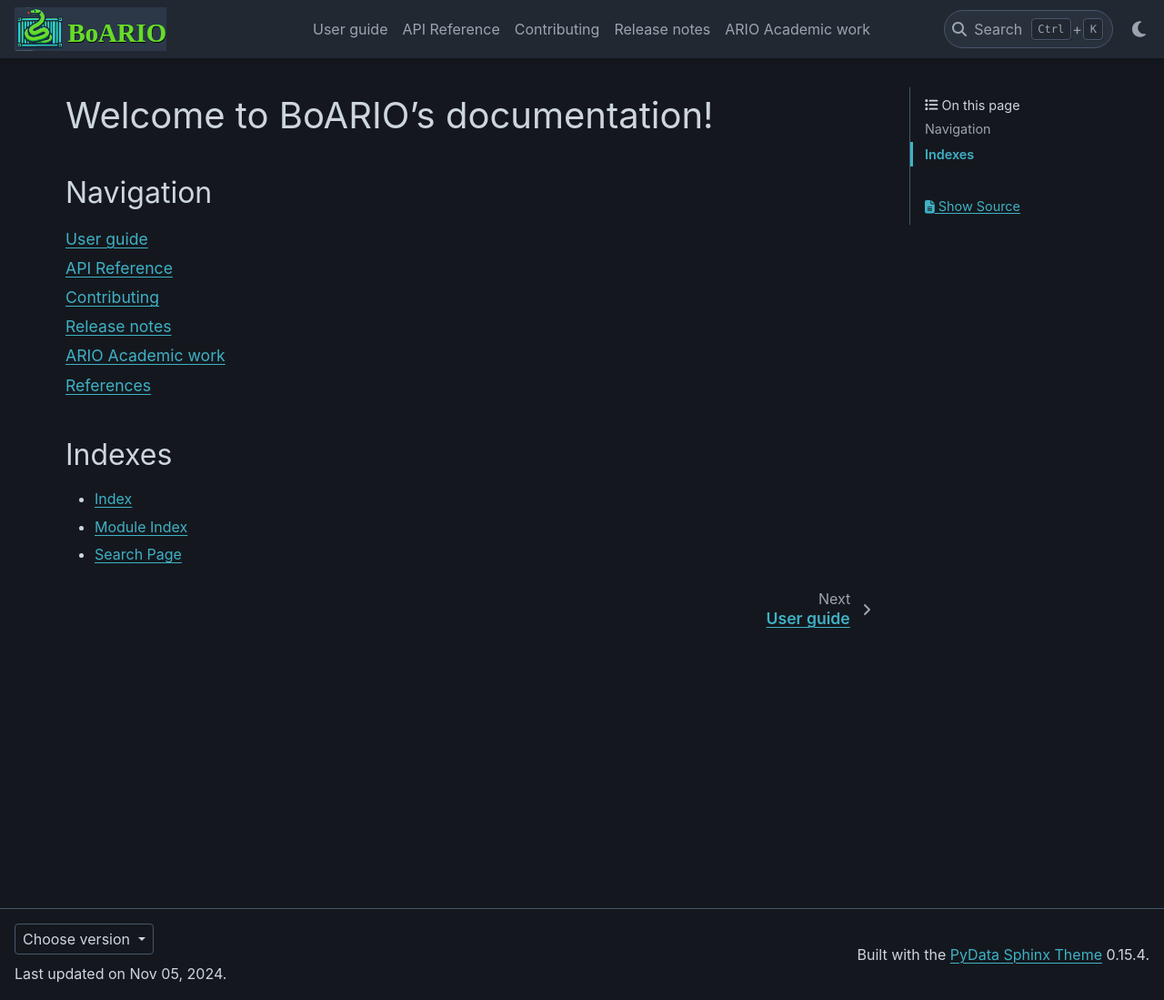
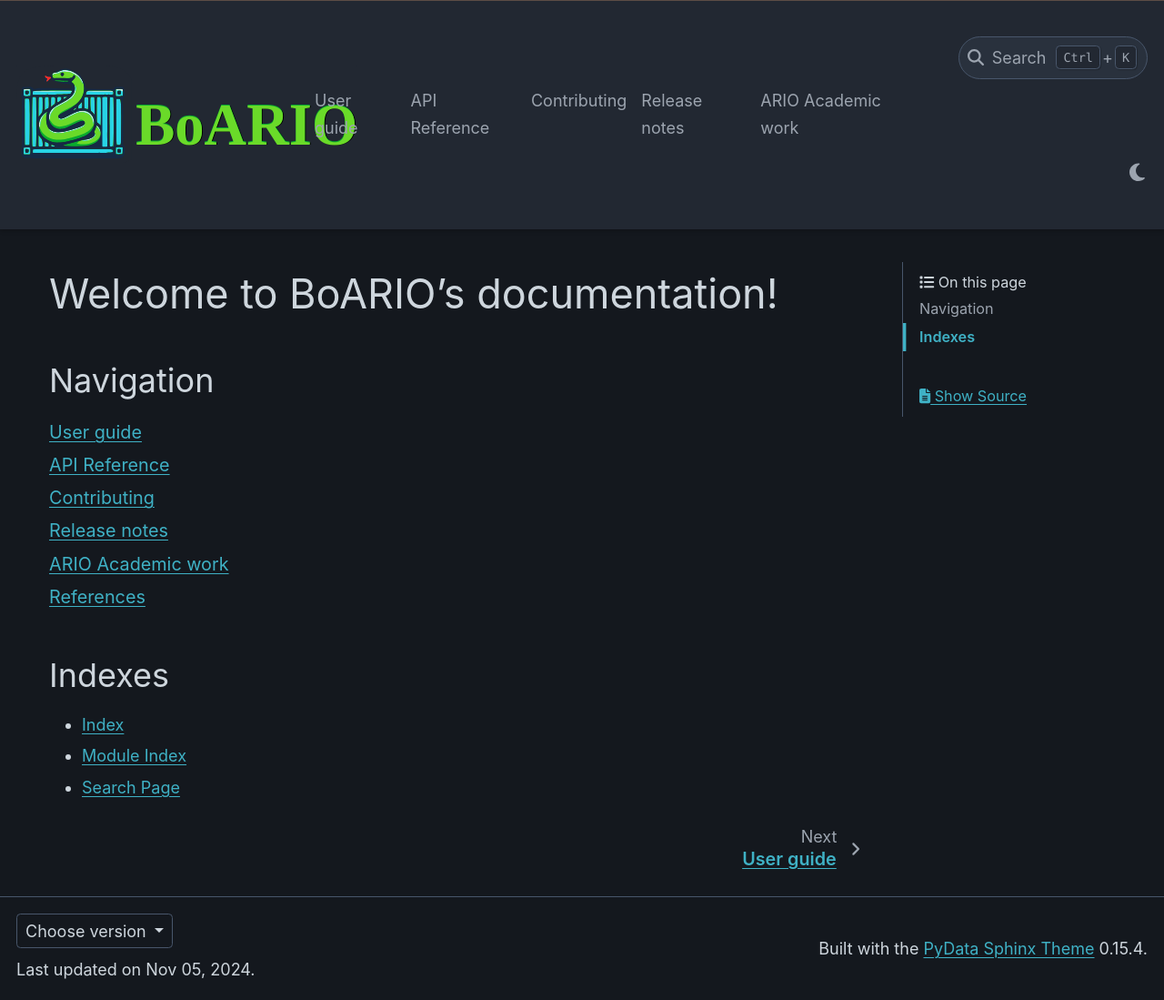
Before and after one commit to spjuhel/BoARIO, a Sphinx documentation site: the page built from docs/source/index.rst, in a window 1280 px wide and 1099 px high. Shown: the whole window at 91% size. Built offline with Sphinx 7.4.7 and the PyData theme 0.15.4, drawn with Linux system fonts in a browser that asks for light colours.

Commit message:
updates custom css, logo

```diff
--- a/docs/source/_static/css/custom.css
+++ b/docs/source/_static/css/custom.css
@@ -1,3 +1,22 @@
+:root {
+
+    .navbar-brand {
+        height: 7rem;
+        max-height: 7rem;
+    }
+
+}
+
+.bd-page-width {
+    max-width: 98rem;
+}
+
+
+html {
+    --pst-font-size-base: 18px;
+    --pst-header-height: 7rem;
+}
+
 .bd-content {
     flex-grow: 1;
     max-width: 100%;
@@ -6,7 +25,3 @@
 .bd-sidebar-primary {
     width: 18%;
 }
-
-.bd-page-width {
-    max-width: 92rem;
-}
```
Also changed, not shown: docs/source/_static/logo_boario_2.svg.
